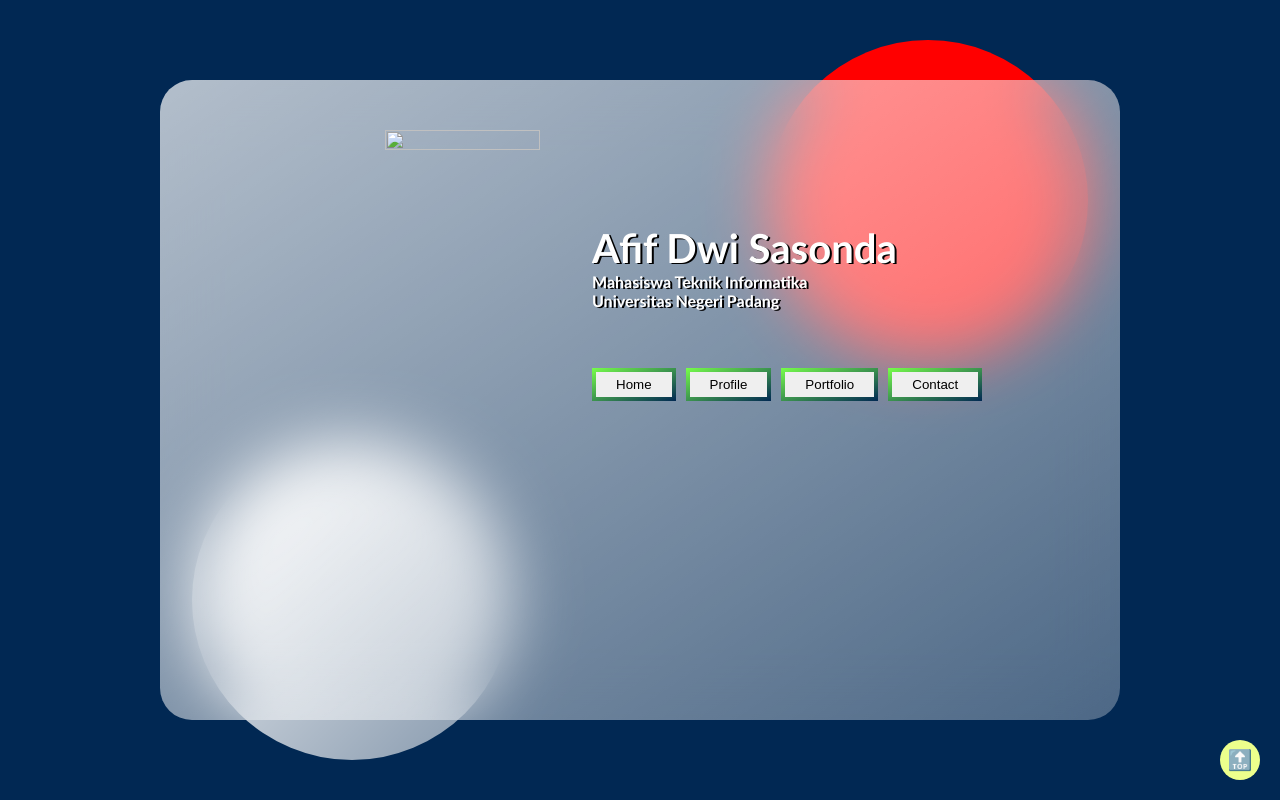
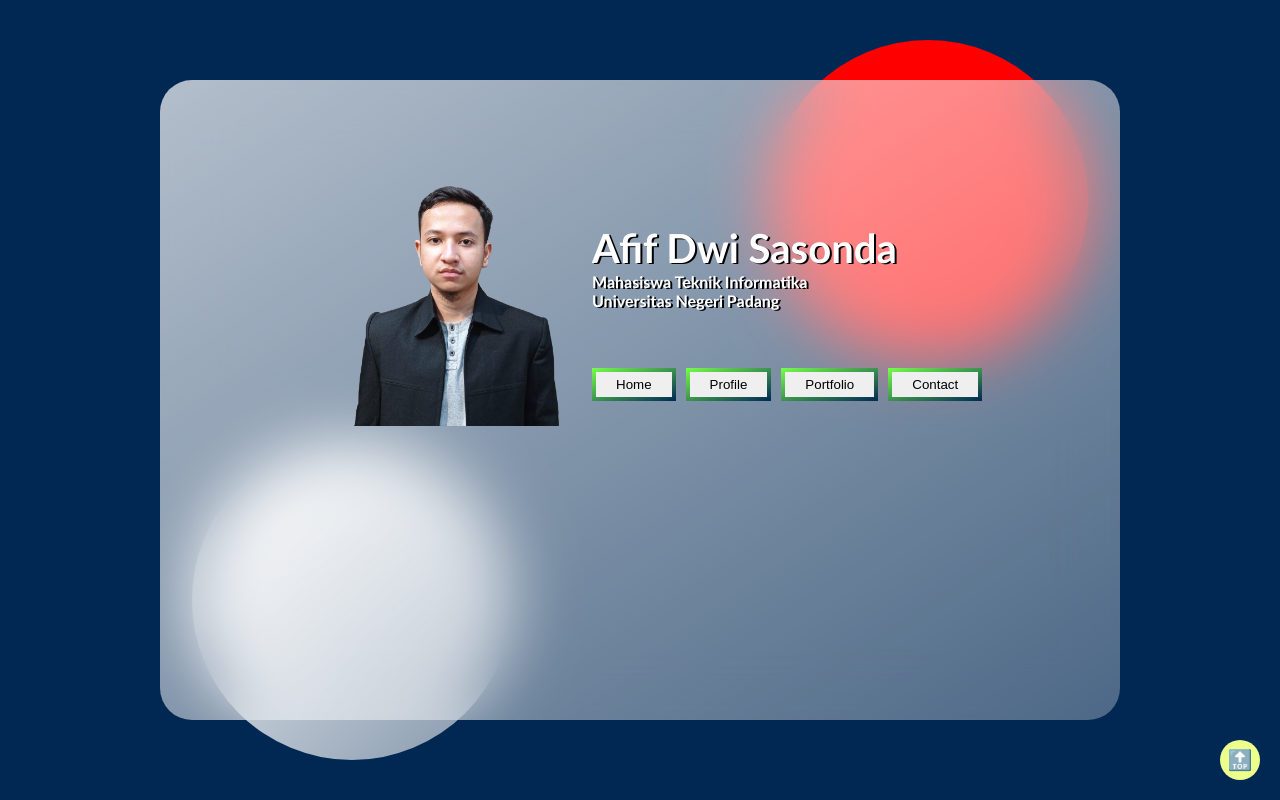
Before and after one commit to afifdws/afifdws.github.io, a plain HTML site: page index.html in a window 1280 px wide. Shown: the top 800 px of the page. Drawn offline with Linux system fonts and the light colour scheme.

Commit message:
Update index.html

```diff
--- a/index.html
+++ b/index.html
@@ -10,7 +10,7 @@
     <section id="home">
         <div class="utama">
             <div class="avatar" align="center">
-                <img src="../afifdwisasonda/gambar/fotou.png">
+                <img src="gambar/fotou.png">
             </div>
             <div class="nama">
                 <h1>Afif Dwi Sasonda</h1>
```
